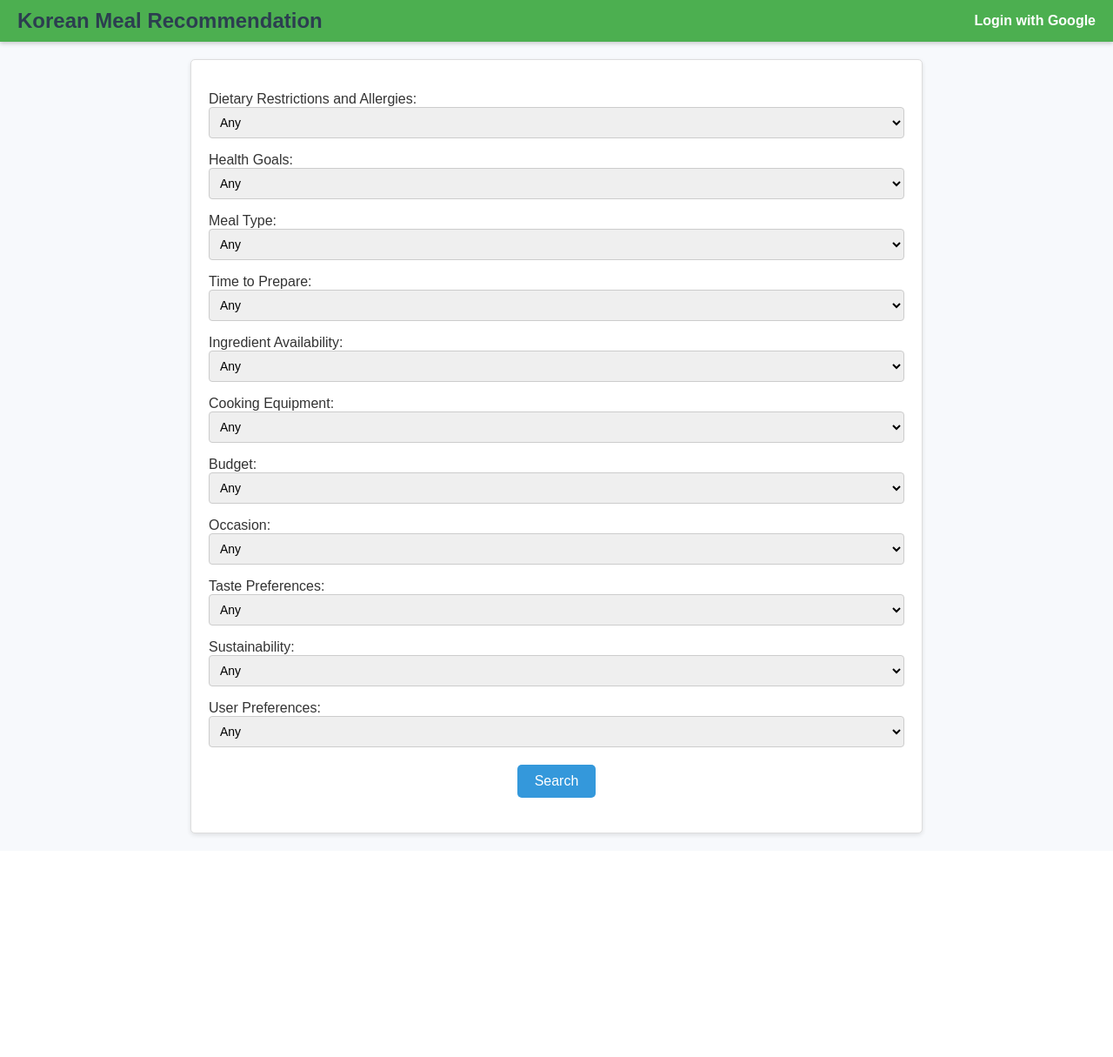
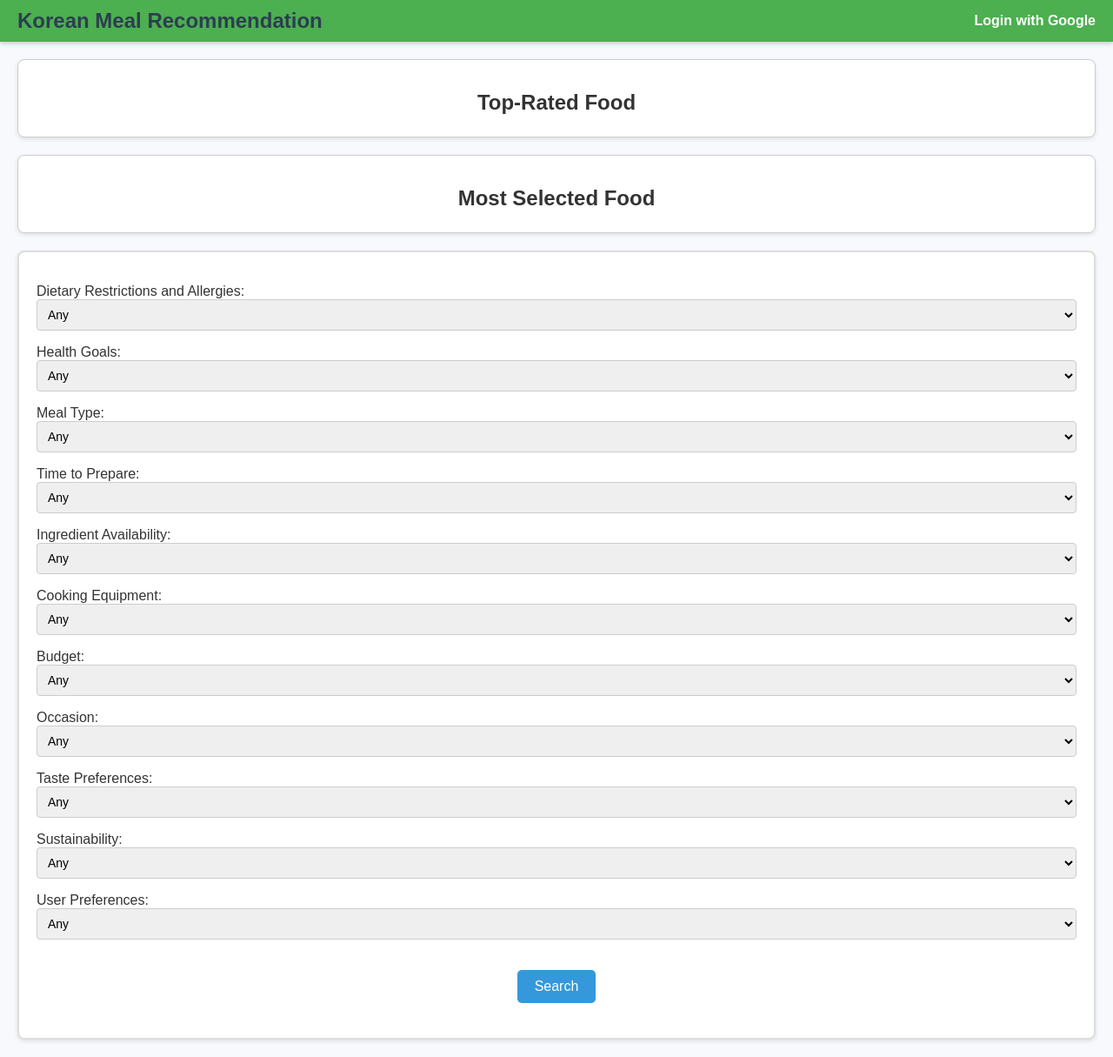
Before and after one commit to lucakim27/mykoreandish, a Flask app: page / in a window 1280 px wide. Shown: the whole page at 87% size. Before the commit the page ends 962 px from the top, so only its background shows below. Run offline with Flask 3, Linux system fonts and the light colour scheme; data comes from the database, SQL or seed files in the repository.

Commit message:
Implement dish rating & selection count

```diff
--- a/app.py
+++ b/app.py
@@ -1,12 +1,13 @@
 from flask import Flask, render_template, request, redirect, url_for, session
 from utils.dish import DishManager
-from utils.auth import logout_user, get_logged_in_user, delete_history_function, login_required, rate_dish_function, store_google_user
+from utils.auth import get_dish_average_ratings, get_dish_counts, logout_user, get_logged_in_user, delete_history_function, login_required, rate_dish_function, store_google_user
 from utils.db import create_tables, insert_dishes_from_csv
 import os
 from dotenv import load_dotenv
 from flask_dance.contrib.google import make_google_blueprint, google
 
-os.environ['OAUTHLIB_INSECURE_TRANSPORT'] = '0'
+os.environ['OAUTHLIB_INSECURE_TRANSPORT'] = '0' # production
+# os.environ['OAUTHLIB_INSECURE_TRANSPORT'] = '1' # local environment
 create_tables()
 insert_dishes_from_csv()
 load_dotenv()
@@ -20,11 +21,12 @@ google_blueprint = make_google_blueprint(
 )
 app.register_blueprint(google_blueprint, url_prefix='/login')
 
-
 @app.route('/')
 def index():
-    username = get_logged_in_user()
-    return render_template('index.html', username=username)
+    average_ratings = get_dish_average_ratings()  # Get average ratings
+    dish_counts = get_dish_counts()  # Get counts
+    username = get_logged_in_user()  # Get logged-in user
+    return render_template('index.html', username=username, average_ratings=average_ratings, dish_counts=dish_counts)
 
 @app.route('/google_login')
 def google_login():
--- a/static/css/style.css
+++ b/static/css/style.css
@@ -44,15 +44,18 @@ h1 {
 }
 
 .criteria-form {
-    max-width: 800px;
-    margin: 20px auto;
+    max-width: 100%; /* Match the width of top-foods */
+    margin: 20px;
     padding: 20px;
     background-color: white;
-    border: 1px solid #ddd;
-    border-radius: 5px;
-    box-shadow: 0px 2px 5px rgba(0, 0, 0, 0.1);
+    border: 2px solid #ddd;
+    border-radius: 8px;
+    box-shadow: 0 2px 5px rgba(0, 0, 0, 0.1);
+    display: flex;
+    flex-direction: column;
+    justify-content: space-between;
+    height: auto; /* Adjust height to match the content dynamically */
 }
-
 #selectBox p {
     margin-bottom: 15px;
 }
@@ -470,3 +473,73 @@ h1 {
     text-align: center;
     margin: 20px 0;
 }
+
+/* Container to house both top-foods and criteria-form */
+.food-and-form-container {
+    display: flex;
+    flex-wrap: wrap; /* Allow stacking on smaller screens */
+    gap: 20px; /* Space between elements */
+    justify-content: space-between;
+    align-items: stretch; /* Ensure all children stretch equally */
+}
+
+/* Style adjustments for alignment */
+.top-foods, .criteria-form {
+    flex: 1; /* Make both sections take equal space */
+    min-width: 300px; /* Ensure responsiveness */
+}
+
+/* Responsive adjustments */
+@media (max-width: 768px) {
+    .food-and-form-container {
+        flex-direction: column; /* Stack sections vertically */
+    }
+}
+
+.top-foods {
+    /* display: flex; */
+    justify-content: space-between; /* Space out the sections */
+    align-items: stretch; /* Ensure both sections have the same height */
+    background-color: #f7f9fc; /* Light background */
+    margin: 20px;
+}
+
+.top-foods section {
+    flex: 1; /* Make each section take equal space */
+    margin-top: 20px; /* Add some space between the sections */
+    border: 1px solid #ccc; /* Optional: border around each section */
+    border-radius: 8px;
+    background-color: #fff; /* White background for sections */
+    padding: 15px;
+    box-shadow: 0 2px 5px rgba(0, 0, 0, 0.1); /* Subtle shadow */
+}
+
+.top-foods section h2 {
+    text-align: center; /* Center-align section headers */
+    font-size: 1.5em;
+    color: #333;
+    margin-bottom: 10px;
+}
+
+.top-foods ul {
+    list-style: none; /* Remove bullets */
+    padding: 0;
+    margin: 0;
+}
+
+.top-foods ul li {
+    margin-bottom: 10px;
+    font-size: 1em;
+    color: #555;
+}
+
+.top-foods ul li strong {
+    color: #222; /* Highlighted food name */
+}
+
+/* Optional: Hover effects for items */
+.top-foods ul li:hover {
+    background-color: #f1f1f1;
+    border-radius: 4px;
+    padding: 5px;
+}
--- a/templates/history.html
+++ b/templates/history.html
@@ -14,8 +14,8 @@
                         <input type="hidden" name="history_id" value="{{ item.id }}">
                         <div class="rating-container">
                             {% for i in range(1, 6) %}
-                                <input type="radio" id="star-{{ item.id }}-{{ i }}" name="rating" value="{{ i }}"
-                                    {% if item.rating and item.rating == i %}checked{% endif %}>
+                                <input type="radio" id="star-{{ item.id }}-{{ i }}" name="rating" value="{{ 6 - i }}"
+                                    {% if item.rating == (6 - i) %}checked{% endif %}>
                                 <label for="star-{{ item.id }}-{{ i }}">&#9733;</label>
                             {% endfor %}
                         </div>
--- a/templates/index.html
+++ b/templates/index.html
@@ -1,6 +1,29 @@
 {% extends "base.html" %}
 {% block title %}Home{% endblock %}
 {% block content %}
+<div class="top-foods">
+  <section id="top-rated-food">
+    <h2>Top-Rated Food</h2>
+    <ul>
+      {% for dish, rating in average_ratings.items() %}
+        <li>
+          <strong>{{ dish }}</strong> - Average Rating: {{ rating }}/5
+        </li>
+      {% endfor %}
+    </ul>
+  </section>
+
+  <section id="most-selected-food">
+    <h2>Most Selected Food</h2>
+    <ul>
+      {% for dish, count in dish_counts.items() %}
+        <li>
+          <strong>{{ dish }}</strong> - Selected {{ count }} times
+        </li>
+      {% endfor %}
+    </ul>
+  </section>
+</div>
   <form action="/recommendation" method="post" class="criteria-form">
     <div id="selectBox">
       <p>Dietary Restrictions and Allergies:
--- a/utils/auth.py
+++ b/utils/auth.py
@@ -1,6 +1,5 @@
 import sqlite3
 from flask import redirect, session, flash, url_for
-from werkzeug.security import generate_password_hash, check_password_hash
 import os
 from functools import wraps
 
@@ -15,19 +14,16 @@ def store_google_user(google_user_data):
         with sqlite3.connect(DATABASE) as conn:
             cursor = conn.cursor()
 
-            # Check if the user already exists
             cursor.execute("SELECT * FROM users WHERE google_id = ?", (google_id,))
             existing_user = cursor.fetchone()
 
             if existing_user:
-                # If user exists, update their info (if necessary)
                 cursor.execute('''
                     UPDATE users
                     SET name = ?, email = ?
                     WHERE google_id = ?
                 ''', (name, email, google_id))
             else:
-                # If user doesn't exist, insert new user
                 cursor.execute('''
                     INSERT INTO users (username, google_id, email, name)
                     VALUES (?, ?, ?, ?)
@@ -87,3 +83,45 @@ def rate_dish_function(history_id, rating):
     except sqlite3.Error as e:
         flash(f'Error saving rating: {e}', 'error')
         return False
+
+def get_dish_average_ratings():
+    query = '''
+    SELECT Dishes.dish_name, AVG(UserSelections.rating) as average_rating
+    FROM UserSelections
+    JOIN Dishes ON UserSelections.dish_id = Dishes.id
+    GROUP BY UserSelections.dish_id
+    ORDER BY average_rating DESC
+    '''
+
+    try:
+        with sqlite3.connect(DATABASE) as conn:
+            conn.row_factory = sqlite3.Row  # Use Row factory for dict-like access
+            cursor = conn.cursor()
+            cursor.execute(query)
+            results = cursor.fetchall()
+            average_ratings = {row["dish_name"]: row["average_rating"] for row in results}
+            return average_ratings
+    except sqlite3.Error as e:
+        print(f"Error fetching average ratings: {e}")
+        return {}
+
+def get_dish_counts():
+    query = '''
+    SELECT Dishes.dish_name, COUNT(UserSelections.dish_id) as selection_count
+    FROM UserSelections
+    JOIN Dishes ON UserSelections.dish_id = Dishes.id
+    GROUP BY UserSelections.dish_id
+    ORDER BY selection_count DESC
+    '''
+
+    try:
+        with sqlite3.connect(DATABASE) as conn:
+            conn.row_factory = sqlite3.Row  # Use Row factory for dict-like access
+            cursor = conn.cursor()
+            cursor.execute(query)
+            results = cursor.fetchall()
+            dish_counts = {row["dish_name"]: row["selection_count"] for row in results}
+            return dish_counts
+    except sqlite3.Error as e:
+        print(f"Error fetching dish counts: {e}")
+        return {}
--- a/utils/db.py
+++ b/utils/db.py
@@ -7,12 +7,10 @@ CSV_PATH = 'data/dishes.csv'
 def insert_dishes_from_csv():
     with sqlite3.connect(DB_PATH) as conn:
         cursor = conn.cursor()
-        # Open the CSV file
         with open(CSV_PATH, 'r', encoding='utf-8') as csvfile:
-            csv_reader = csv.DictReader(csvfile)  # Use DictReader to map column names
+            csv_reader = csv.DictReader(csvfile)
             for row in csv_reader:
                 try:
-                    # Insert into the Dishes table
                     cursor.execute('''
                         INSERT INTO Dishes (
                             dish_name,
@@ -48,7 +46,6 @@ def insert_dishes_from_csv():
 def create_tables():
     with sqlite3.connect(DB_PATH) as conn:
         cursor = conn.cursor()
-        # Users table
         cursor.execute('''
             CREATE TABLE IF NOT EXISTS users (
                 id INTEGER PRIMARY KEY AUTOINCREMENT,
@@ -58,7 +55,6 @@ def create_tables():
                 name TEXT
             )
         ''')
-        # Dishes table
         cursor.execute('''
             CREATE TABLE IF NOT EXISTS Dishes (
                 id INTEGER PRIMARY KEY AUTOINCREMENT,
@@ -75,7 +71,6 @@ def create_tables():
                 sustainability TEXT
             )
         ''')
-        # UserSelections table
         cursor.execute('''
             CREATE TABLE IF NOT EXISTS UserSelections (
                 id INTEGER PRIMARY KEY AUTOINCREMENT,
```
